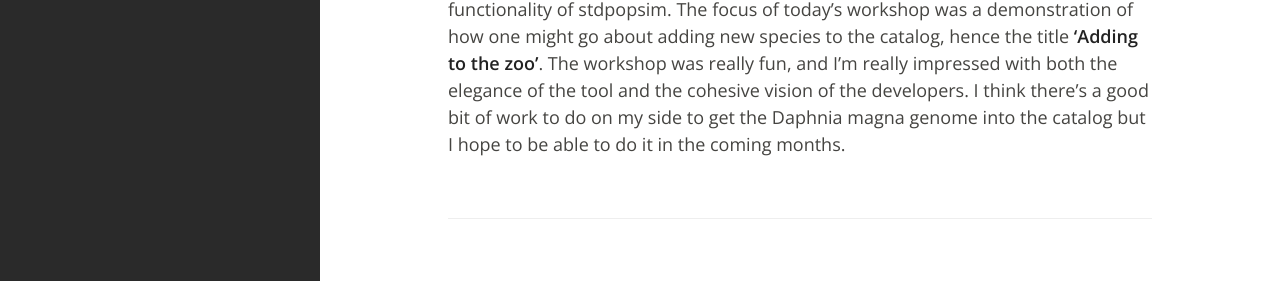
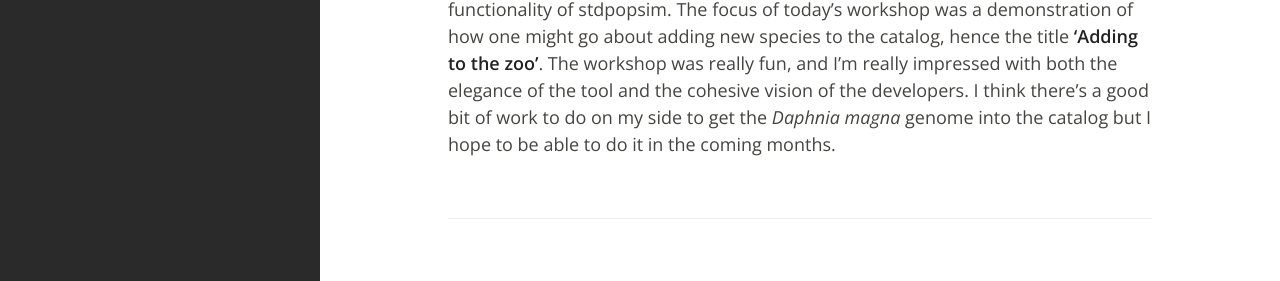
Before and after one commit to peterdfields/peterdfields.github.io_backup, a Jekyll site: the page built from _posts/2021-03-31-adding_to_the_zoo.md, in a window 1280 px wide. Shown: the part 313-594 px from the top of the page. Built offline with Jekyll 4.4.1, drawn with Linux system fonts in a browser that asks for light colours.

Commit message:
Update 2021-03-31-adding_to_the_zoo.md

```diff
--- a/_posts/2021-03-31-adding_to_the_zoo.md
+++ b/_posts/2021-03-31-adding_to_the_zoo.md
@@ -3,4 +3,4 @@ layout: post
 title: Adding to the zoo
 ---
 
-Today I had the pleasure to attend a workshop put together by the [stdpopsim consortium](https://elifesciences.org/articles/54967).  The primary goal of the group is the creation of a highly standardized set of population genetic simulation models to be used in a variety of research purposes (e.g. testing out new analysis methods, comparisons of historical results to more recently derived datasets, etc.). In the past, I have attended a [workshop](https://github.com/popsim-consortium/workshops/tree/main/intro_stdpopsim) from the same group describing how to get started with using the basic functionality of stdpopsim. The focus of today’s workshop was a demonstration of how one might go about adding new species to the catalog, hence the title [‘Adding to the zoo’](https://github.com/popsim-consortium/workshops/tree/main/adding_species). The workshop was really fun, and I’m really impressed with both the elegance of the tool and the cohesive vision of the developers. I think there’s a good bit of work to do on my side to get the Daphnia magna genome into the catalog but I hope to be able to do it in the coming months.
+Today I had the pleasure to attend a workshop put together by the [stdpopsim consortium](https://elifesciences.org/articles/54967).  The primary goal of the group is the creation of a highly standardized set of population genetic simulation models to be used in a variety of research purposes (e.g. testing out new analysis methods, comparisons of historical results to more recently derived datasets, etc.). In the past, I have attended a [workshop](https://github.com/popsim-consortium/workshops/tree/main/intro_stdpopsim) from the same group describing how to get started with using the basic functionality of stdpopsim. The focus of today’s workshop was a demonstration of how one might go about adding new species to the catalog, hence the title [‘Adding to the zoo’](https://github.com/popsim-consortium/workshops/tree/main/adding_species). The workshop was really fun, and I’m really impressed with both the elegance of the tool and the cohesive vision of the developers. I think there’s a good bit of work to do on my side to get the *Daphnia magna* genome into the catalog but I hope to be able to do it in the coming months.
```
